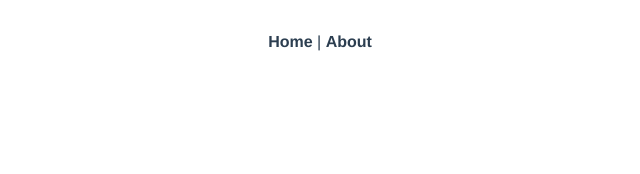
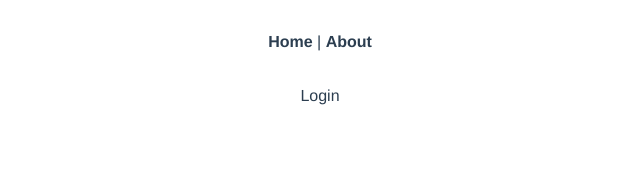
Before and after one commit to k97h07o11/board, a Vue app in the folder frontend/: page /login in a window 1280 px wide. Shown: the top 174 px of the page, without its empty margins (320-960 px from the left). Built offline with nearby package versions, Linux system fonts and the light colour scheme.

Commit message:
:sparkles: 로그인 View 추가

```diff
--- a/frontend/src/router/index.js
+++ b/frontend/src/router/index.js
@@ -14,6 +14,11 @@
     name: "join",
     component: () => import("@/views/user/JoinView"),
   },
+  {
+    path: "/login",
+    name: "login",
+    component: () => import("@/views/user/LoginView"),
+  },
 ];
 
 const router = new VueRouter({
--- /dev/null
+++ b/frontend/src/views/user/LoginView.vue
@@ -0,0 +1,11 @@
+<template>
+  <div>Login</div>
+</template>
+
+<script>
+export default {
+  name: "LoginView",
+};
+</script>
+
+<style></style>
```
